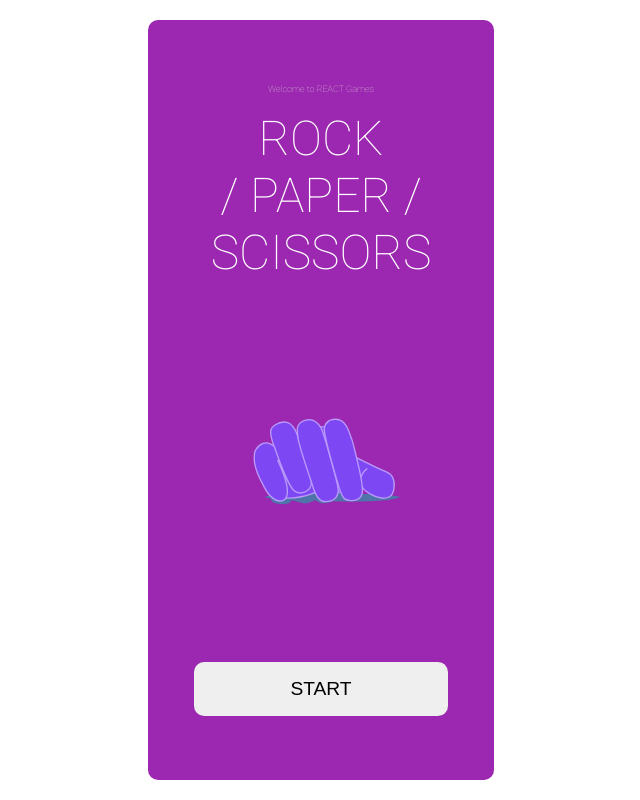
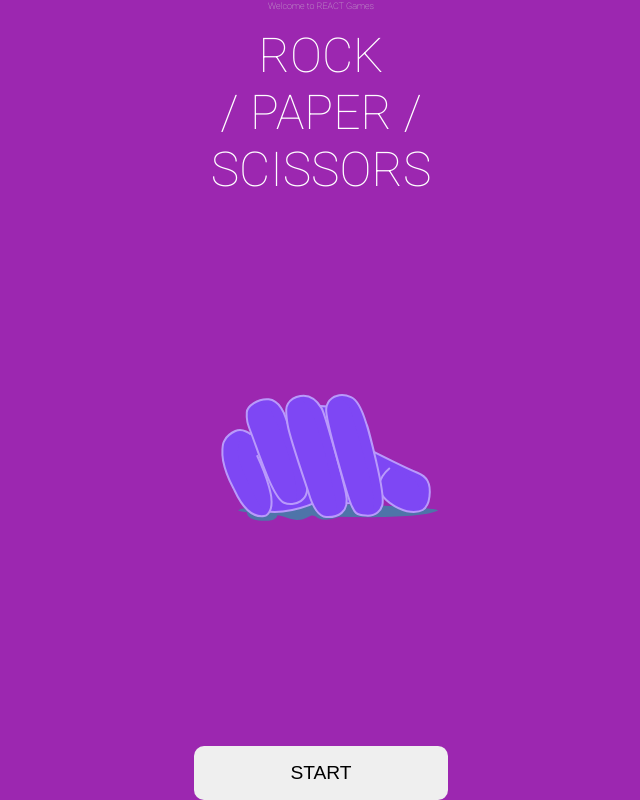
Before and after one commit to jasmeetsingh-1/rock-paper-scissors, a React (Create React App) app: page / in a window 1280 px wide. Shown: the whole page, without its empty margins (319-959 px from the left). Built offline with nearby package versions, Linux system fonts and the light colour scheme.

Commit message:
rock paper game

```diff
--- a/src/components/cssFiles/card.css
+++ b/src/components/cssFiles/card.css
@@ -1,13 +1,13 @@
 .card {
   background-color: #9c27b0;
-  border-radius: 10px;
+  /* border-radius: 10pxs; */
   display: flex;
   flex-direction: column;
   justify-content: center;
   align-items: center;
   gap: 1rem;
-  min-width: 27%;
-  max-width: 27%;
-  min-height: 95%;
-  max-height: 95%;
+  min-width: 100%;
+  max-width: 100%;
+  min-height: 100%;
+  max-height: 100%;
 }
--- a/src/components/cssFiles/playGround.css
+++ b/src/components/cssFiles/playGround.css
@@ -1,5 +1,5 @@
 .options-holder-playGround {
-  width: 85%;
+  width: 35%;
   display: flex;
   flex-direction: column;
   gap: 3rem;
```
